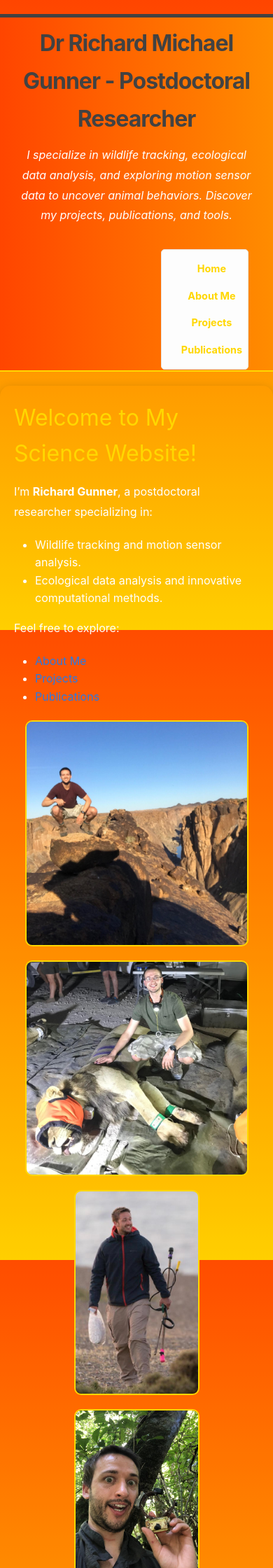
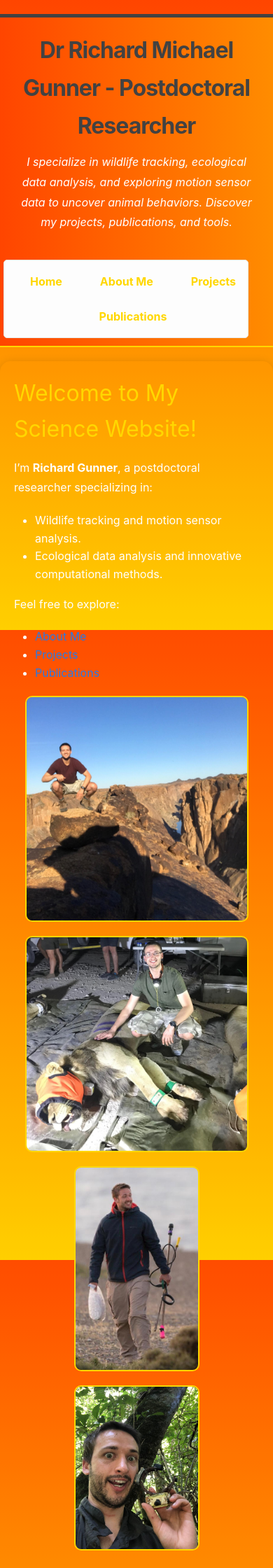
Before and after one commit to Richard6195/my-website, a Jekyll site: the page built from index.md, in a window 390 px wide. Shown: the top 2240 px of the page at 70% size. Built offline with Jekyll 4.4.1, drawn with Linux system fonts in a browser that asks for light colours.

```diff
--- a/_sass/minima/_custom.scss
+++ b/_sass/minima/_custom.scss
@@ -139,23 +139,3 @@ img, video {
     max-width: 100%;
   }
 }
-
-
-/* Responsive Styling for Mobile Screens */
-@media screen and (max-width: 768px) {
-  .site-header {
-    padding: 10px 0; /* Adjust header padding for smaller screens */
-  }
-
-  .site-nav {
-    flex-direction: column; /* Stack navigation links vertically */
-    align-items: center; /* Center align navigation links */
-    gap: 5px; /* Reduce spacing for smaller screens */
-    margin-top: 5px;
-  }
-
-  .site-nav .page-link {
-    font-size: 0.9rem; /* Adjust font size for smaller screens */
-    padding: 6px 8px; /* Adjust padding for touch-friendly size */
-  }
-}
```
